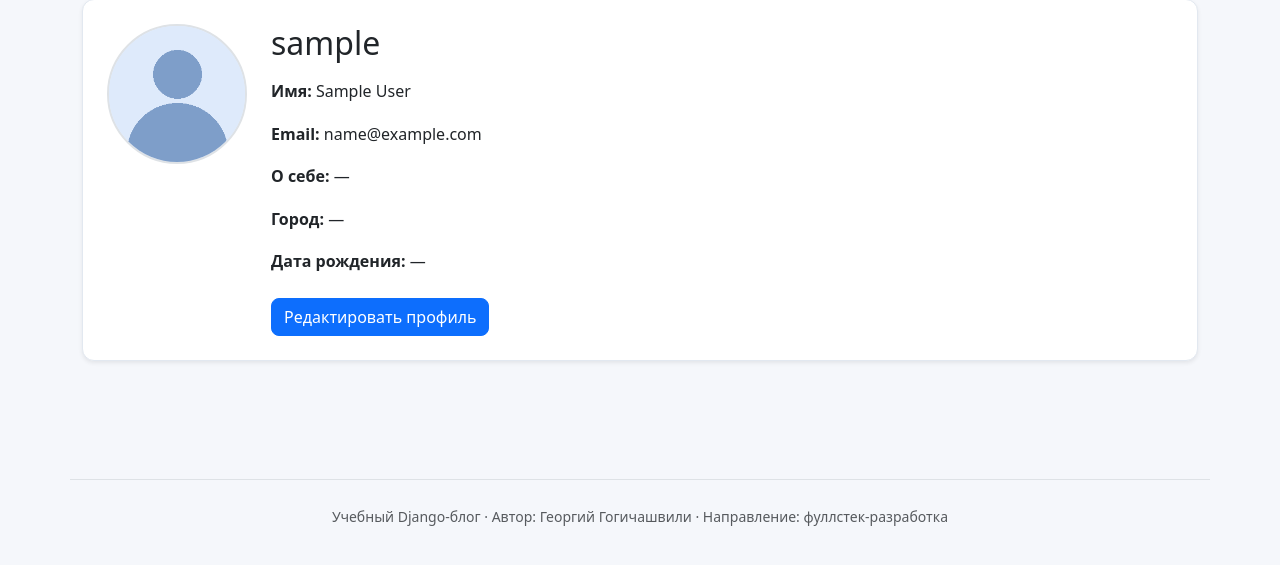
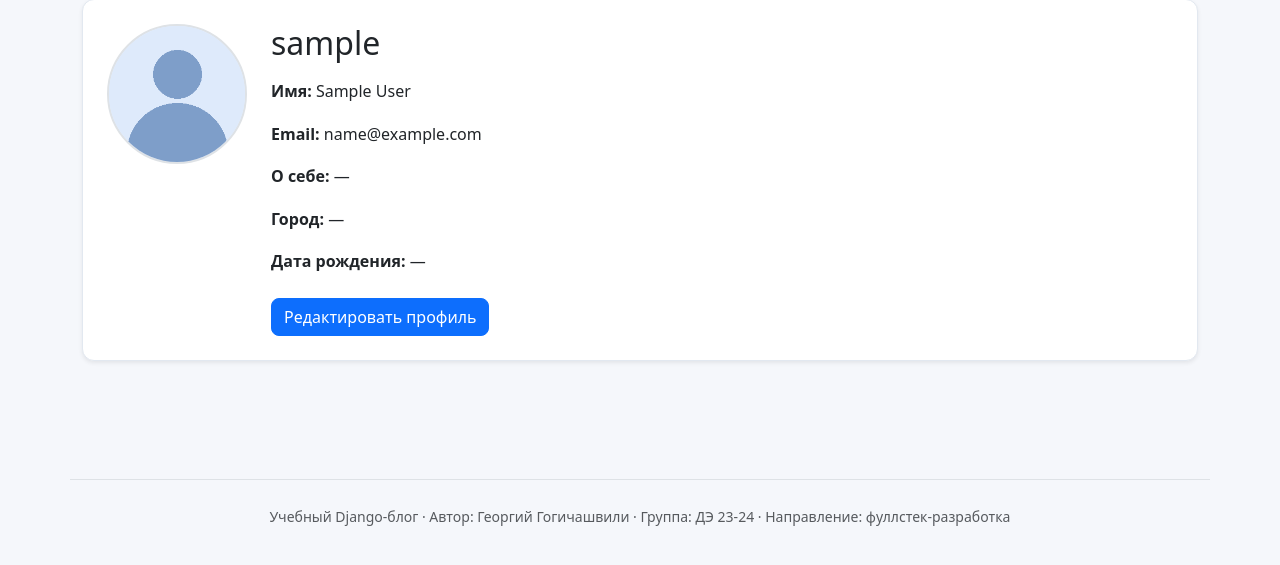
Before and after one commit to Fwor1d/django, a Django app: page /accounts/profile/ in a window 1280 px wide. Shown: the part 89-654 px from the top of the page. Run offline with Django 5.2, Linux system fonts and the light colour scheme; the visitor is signed in with stand-in values (Sample User, id 1); parts of the project's set-up code (start-up, migrations or seed data) failed here and were passed over.

Commit message:
fix: update route references and coursework attribution

```diff
--- a/blog/templates/blog/base.html
+++ b/blog/templates/blog/base.html
@@ -22,7 +22,7 @@
   {% block content %}{% endblock %}
 </main>
 <footer class="container text-center text-muted border-top py-4 mt-4">
-  <small>Учебный Django-блог · Автор: Георгий Гогичашвили · Направление: фуллстек-разработка</small>
+  <small>Учебный Django-блог · Автор: Георгий Гогичашвили · Группа: ДЭ 23-24 · Направление: фуллстек-разработка</small>
 </footer>
 <script src="https://cdn.jsdelivr.net/npm/bootstrap@5.3.2/dist/js/bootstrap.bundle.min.js" crossorigin="anonymous"></script>
 {% block extra_scripts %}{% endblock %}
```
